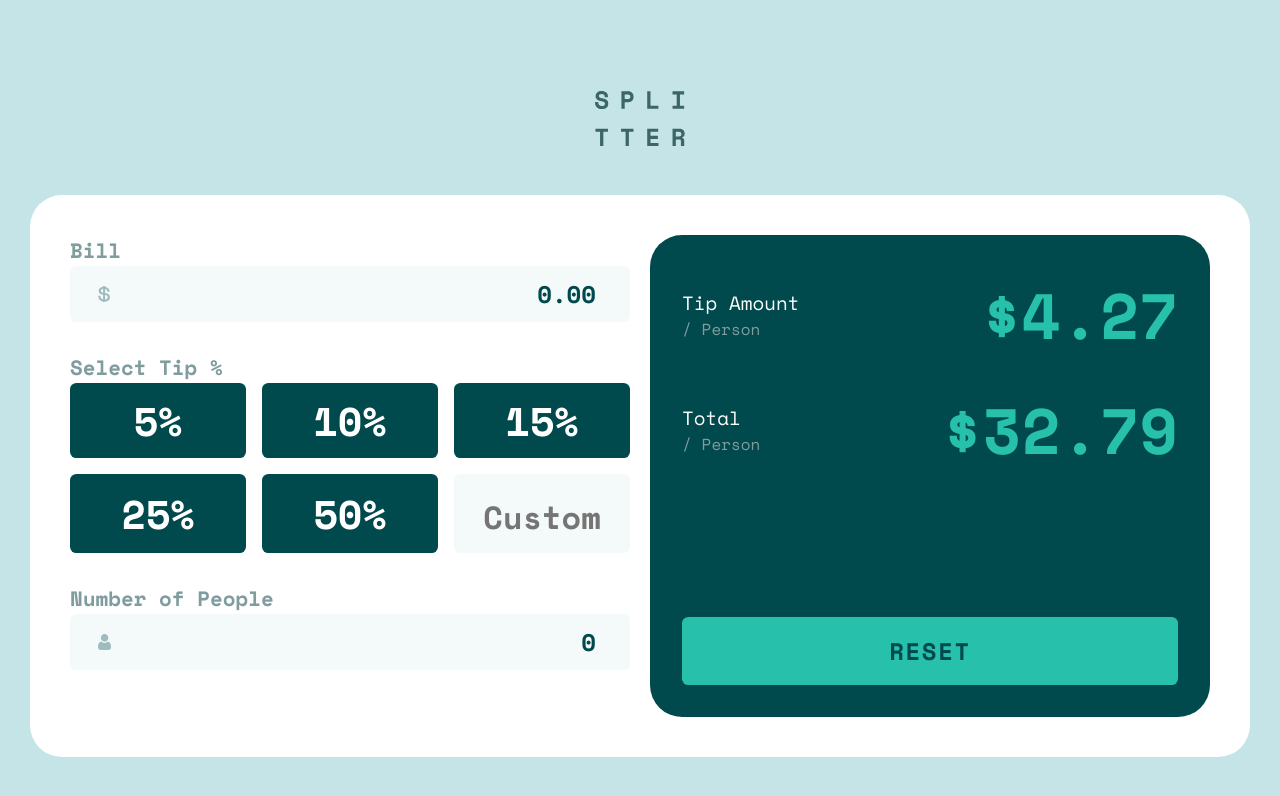
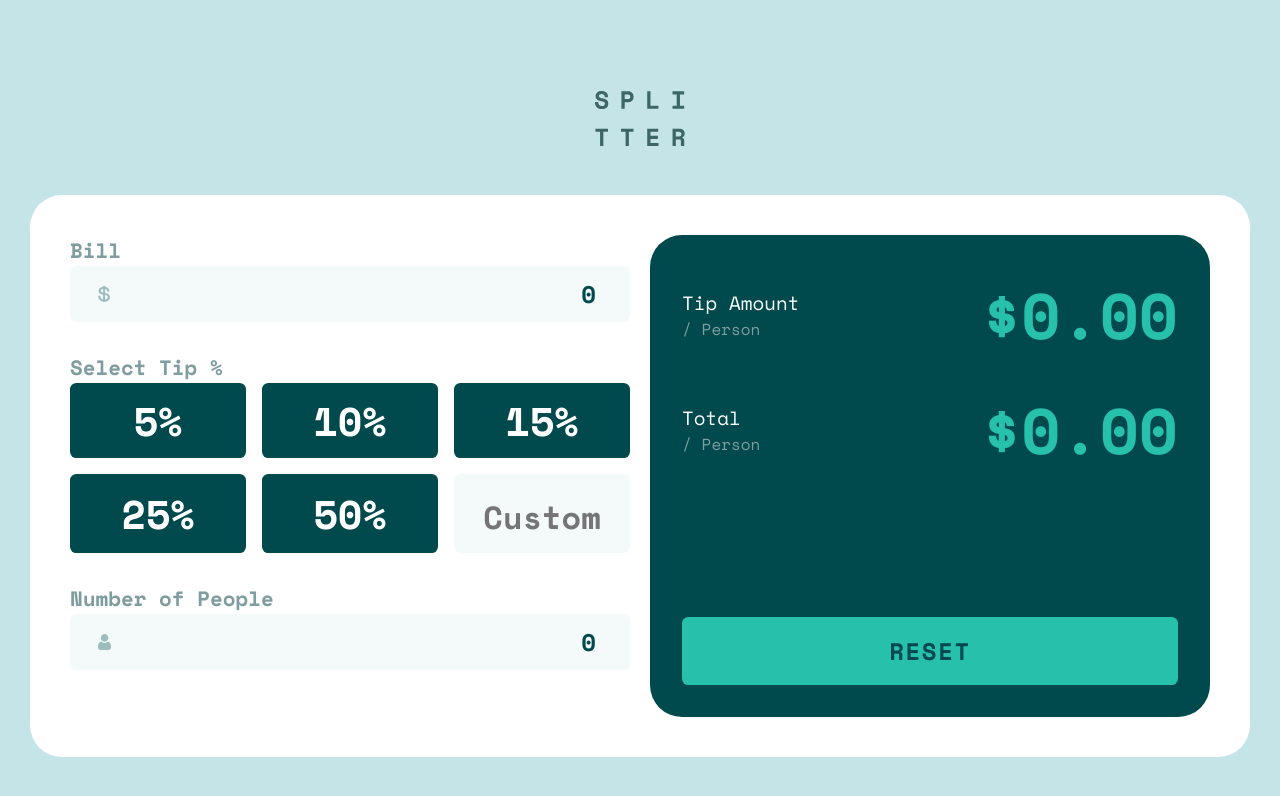
Before and after one commit to vinicius-virtuoso/Tip-calculator-app, a React (Create React App) app: page / in a window 1280 px wide. Shown: the top 796 px of the page. Built offline with nearby package versions, Linux system fonts and the light colour scheme.

Commit message:
projeto tentativa 3

```diff
--- a/src/App.js
+++ b/src/App.js
@@ -1,5 +1,6 @@
 import Bill from "./components/Bill";
 import Resume from "./components/Resume";
+import { ValuesProvider } from "./Context/TheContext";
 import { Content, GlobalStyle, Logo } from "./Styles/Styleds";
 
 function App() {
@@ -7,10 +8,12 @@
     <>
       <GlobalStyle/>
         <Logo src="./img/logo.svg" alt="Logo"/>
-        <Content>
-          <Bill/>
-          <Resume/>
-        </Content>
+        <ValuesProvider>
+          <Content>
+            <Bill/>
+            <Resume/>
+          </Content>
+        </ValuesProvider>
     </>
   );
 }
--- a/src/Context/TheContext.js
+++ b/src/Context/TheContext.js
@@ -1,11 +1,45 @@
-import React from 'react'
+import React, { createContext, useState } from "react";
 
-const TheContext = () => {
+export const AllContext = createContext();
+
+export const ValuesProvider = ({ children }) => {
+  const [total, setTotal] = useState(0.00)
+  const [totalPerson, setTotalPerson] = useState(0.00)
+
+  const [bill, setBill] = useState(0.00);
+  const [tip, setTip] = useState('');
+  const [tipCustom, setTipCustom] = useState(0);
+  const [people, setPeople] = useState(0);
+  const [error, setError] = useState(false);
+  const [error2, setError2] = useState(false);
+
+  console.log(bill)
+  console.log(people)
+  console.log(tip)
+  console.log(tipCustom)
+
   return (
-    <div>
-
-    </div>
-  )
-}
-
-export default TheContext
+    <AllContext.Provider
+      value={{
+        total,
+        setTotal,
+        totalPerson,
+        setTotalPerson,
+        bill,
+        setBill,
+        tip,
+        setTip,
+        tipCustom,
+        setTipCustom,
+        people,
+        setPeople,
+        error,
+        setError,
+        error2,
+        setError2,
+      }}
+    >
+      {children}
+    </AllContext.Provider>
+  );
+};
--- a/src/components/Bill.js
+++ b/src/components/Bill.js
@@ -1,19 +1,60 @@
-import React from 'react'
+import React, { useContext, useEffect } from 'react'
+import { AllContext } from '../Context/TheContext'
 import {Form } from '../Styles/Styleds'
 import ButtonsArea from './ButtonsArea'
 import Input from './Input'
 
 const Bill = () => {
+  const {setTotal,setTotalPerson,bill,setBill,tipCustom,people,setPeople,setError,error,error2,setError2} = useContext(AllContext)
 
   function submitForm(event) {
     event.preventDefault()
   }
 
+  function validate({target}) {
+    if(target.value <= 0) {
+      setError(true)
+    } else {
+      setError(false)
+    }
+  }
+  function validate2({target}) {
+    if(target.value <= 0) {
+      setError2(true)
+    } else {
+      setError2(false)
+    }
+  }
+
+  useEffect(() => {
+    function calcValues() {
+      if(bill > 0 && people > 0) {
+        const soma = bill / people * (tipCustom / 100)
+        setTotal(soma.toFixed(2))
+      } else {
+        setTotal('0.00')
+      }
+    }
+    function calcTotalPerson() {
+      if(bill > 0 && people > 0) {
+        const soma = bill
+        const oue = (soma / people + (soma * 0.15))
+        setTotalPerson(oue.toFixed(2))
+      } else {
+        setTotalPerson('0.00')
+      }
+    }
+
+    calcValues()
+    calcTotalPerson()
+  }, [bill, people, setTotal, setTotalPerson, tipCustom]);
+
+
   return (
     <Form onSubmit={submitForm} bg>
-      <Input label="Bill"placeholder="0.00"/>
+      <Input className={error ? 'error':''} label="Bill" placeholder="0.00" onChange={({target}) => setBill(target.value)} value={bill} error={error} onBlur={validate}/>
       <ButtonsArea label="Select Tip %"/>
-      <Input label="Number of People" placeholder="0"/>
+      <Input className={error2 ? 'error':''} label="Number of People" placeholder="0" onChange={({target}) => setPeople(target.value)} value={people} error={error2} onBlur={validate2}/>
     </Form>
   )
 }
--- a/src/components/ButtonsArea.js
+++ b/src/components/ButtonsArea.js
@@ -1,17 +1,21 @@
-import React from "react";
+import React, { useContext } from "react";
+import { AllContext } from "../Context/TheContext";
 import { Button, Div, InputsCustom, Label } from "../Styles/Styleds";
 
 const ButtonsPorcent = [
-  { id: 1, value: 5 },
-  { id: 2, value: 10 },
-  { id: 3, value: 15 },
-  { id: 4, value: 25 },
-  { id: 5, value: 50 },
+  { id: 1, n:"5%", value: '5' },
+  { id: 2, n:"10%", value: '10' },
+  { id: 3, n:"15%", value: '15' },
+  { id: 4, n:"25%", value: '25' },
+  { id: 5, n:"50%", value: '50' },
 ];
 
 const ButtonsArea = ({ label }) => {
+  const {tip,setTip,setTipCustom} = useContext(AllContext)
+
   function actveButton({target}) {
-    console.log(target);
+    setTip(target.value)
+    setTipCustom(target.value)
   }
 
   return (
@@ -20,11 +24,10 @@
       <Div>
         {ButtonsPorcent.map((porcent, index) => (
           <Button key={index} id={porcent.id} onClick={actveButton} value={porcent.value}>
-            {porcent.value}
-            <span>%</span>
+            {porcent.n}
           </Button>
         ))}
-        <InputsCustom type="number" placeholder="Custom" />
+        <InputsCustom type="number" placeholder="Custom" onChange={actveButton} value={tip}/>
       </Div>
     </>
   );
--- a/src/components/Input.js
+++ b/src/components/Input.js
@@ -1,17 +1,15 @@
 import React from 'react'
 import { Inputs, Label } from '../Styles/Styleds'
 
-const Input = ({label,placeholder}) => {
-
-  const error = false;
+const Input = ({label,placeholder,onChange,value,className,error,onBlur}) => {
 
   return (
     <>
       <Label>
         {label}
-        {error && <span>Can'to be zero</span>}
+        {error ? <span>Can'to be zero</span> : <span></span>  }
       </Label>
-      <Inputs type="number" placeholder={placeholder}/>
+      <Inputs className={className} type="number" placeholder={placeholder} onChange={onChange} value={value} onBlur={onBlur}/>
     </>
   )
 }
--- a/src/components/Resume.js
+++ b/src/components/Resume.js
@@ -1,13 +1,21 @@
-import React from 'react'
+import React, { useContext } from 'react'
+import { AllContext } from '../Context/TheContext'
 import { ResumeValue } from '../Styles/Styleds'
 
 const Resume = () => {
+  const {total,totalPerson} = useContext(AllContext)
+
+    console.log(total)
+    console.log(totalPerson)
+
+
+
   return (
     <ResumeValue>
       <p>Tip Amount</p>
       <p>Total</p>
-      <span>$4.27</span>
-      <span>$32.79</span>
+      <span>${total}</span>
+      <span>${totalPerson}</span>
       <button>RESET</button>
     </ResumeValue>
   )
```
